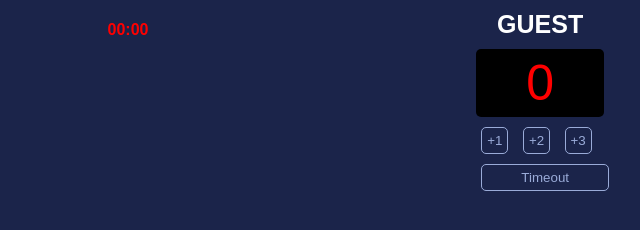
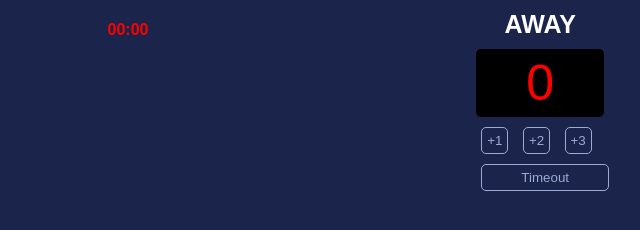
Before and after one commit to RPC-23/socreboard, a website built with Vite: page index.html in a window 1280 px wide. Shown: the full height of the page, 512-1152 px from the left. Built offline with nearby package versions, Linux system fonts and the light colour scheme; a web font is replaced by a local one.

Commit message:
Update header
from GUEST TO AWAY

```diff
--- a/index.html
+++ b/index.html
@@ -15,7 +15,7 @@
             </div>
             <h4>00:00</h4>
             <div>
-                <h3 id="guest-tag">GUEST</h3>
+                <h3 id="guest-tag">AWAY</h3>
                 <p id="guest-score">0</p>
                 <button onclick="addGuest(1)">+1</button>
                 <button onclick="addGuest(2)">+2</button>
```
